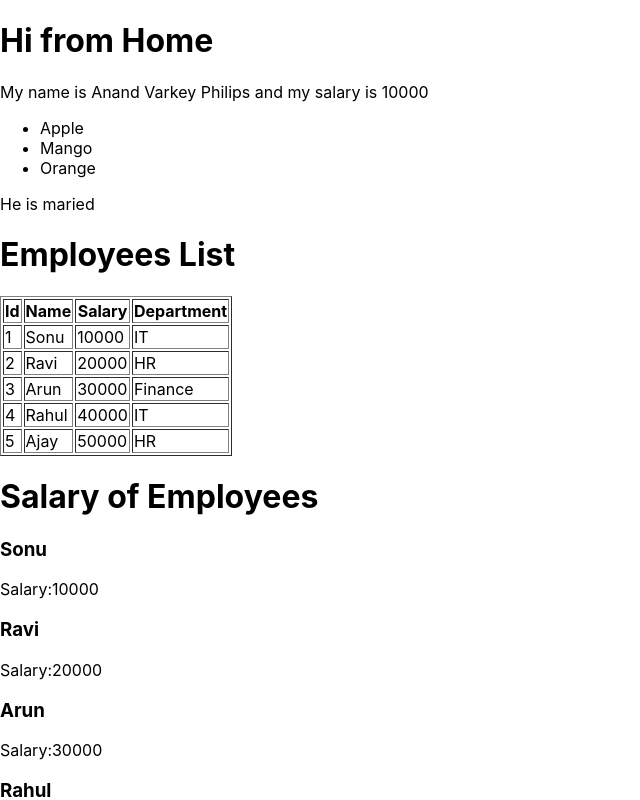
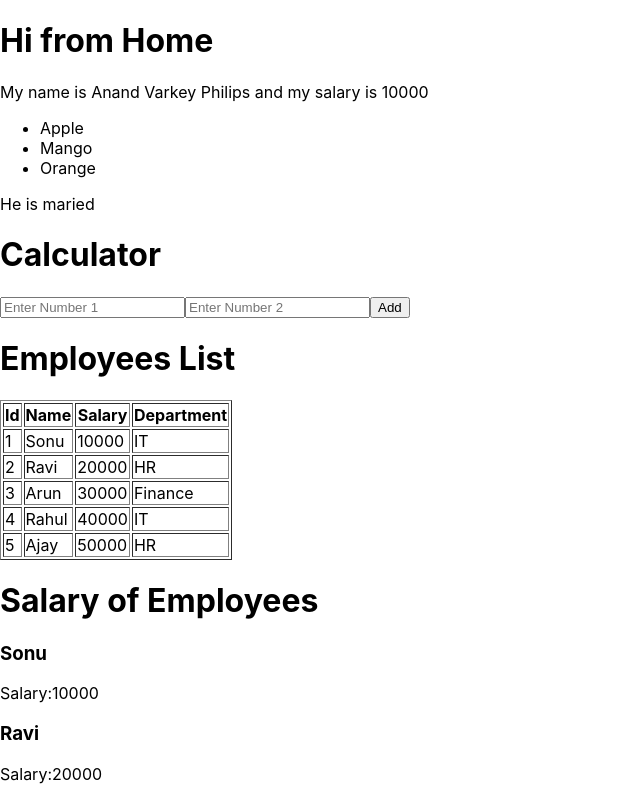
Before and after one commit to anandvarkeyphilips/sample-web-ui, a React (Create React App) app: page / in a window 1280 px wide. Shown: the top 800 px of the page, without its empty margins (0-640 px from the left). Built offline with nearby package versions, Linux system fonts and the light colour scheme.

Commit message:
Calculator useRef

```diff
--- a/src/App.js
+++ b/src/App.js
@@ -1,9 +1,9 @@
-import logo from "./logo.svg";
 import "./App.css";
 import React, { Component } from "react";
 import Home from "./components/Home";
 import ListView from "./components/ListView";
 import SalaryList from "./components/SalaryList";
+import Calculator from "./components/Calculator";
 
 // function App() {
 //   return (
@@ -43,6 +43,7 @@ class App extends Component {
     return (
       <>
         <Home />
+        <Calculator/>
         <ListView message={this.title} employees={this.employees} />
         <SalaryList title={"Salary of Employees"} data={this.employees}/>
       </>
--- /dev/null
+++ b/src/components/Calculator.jsx
@@ -0,0 +1,22 @@
+import { useRef } from "react"
+
+export default function Calculator() {
+
+    let textBox1 = useRef(0);
+    let textBox2 = useRef(0);
+
+    const buttonHandler= () => {
+        let num1 = parseInt(textBox1.current.value);
+        let num2 = parseInt(textBox2.current.value);
+        alert("SUM is:"+(num1+num2));
+    }
+
+    return (
+        <div>
+            <h1>Calculator</h1>
+            <input type="text" ref={textBox1} placeholder="Enter Number 1" />
+            <input type="text" ref={textBox2} placeholder="Enter Number 2" />
+            <button onClick={buttonHandler}>Add</button>
+        </div>
+    )
+}
```
